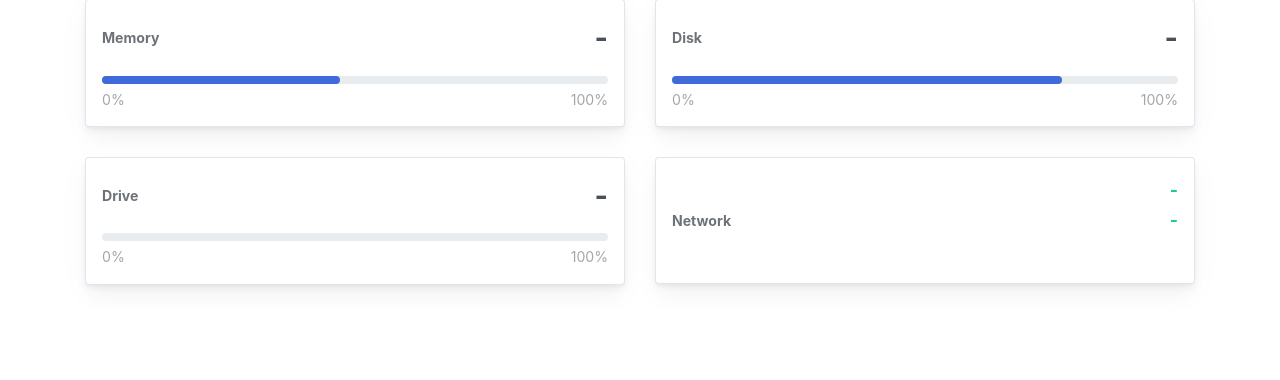
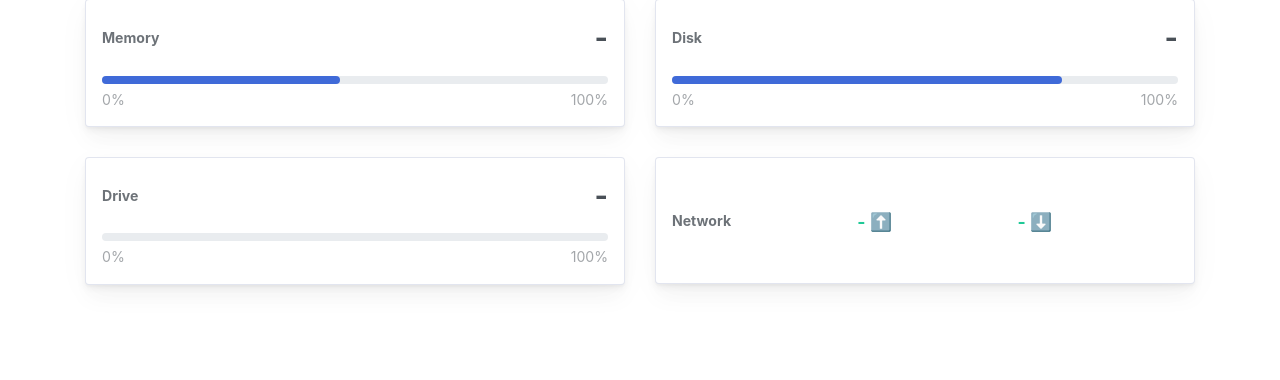
Before and after one commit to Mr-SatishYadav/raspberry-pi-stats, a Flask app: page / in a window 1280 px wide. Shown: the part 281-661 px from the top of the page. Run offline with Flask 3, Linux system fonts and the light colour scheme; some libraries are stand-ins or nearby versions.

Commit message:
Refactor network speed display logic and update dashboard for improved clarity

```diff
--- a/app.py
+++ b/app.py
@@ -80,8 +80,8 @@
         "disk_usage": psutil.disk_usage('/').percent,
         "temperature": f"{cpu_temp:.2f}" if isinstance(cpu_temp, (int, float)) else cpu_temp,
         "drive_temperature": drive_temp,
-        "upload_speed": f"{upload_speed/1024:.2f} KB/s",
-        "download_speed": f"{download_speed/1024:.2f} KB/s"
+        "upload_speed": f"{upload_speed/1024:.2f} KB/s" if upload_speed < 1048576 else f"{upload_speed/1048576:.2f} MB/s",
+        "download_speed": f"{download_speed/1024:.2f} KB/s" if download_speed < 1048576 else f"{download_speed/1048576:.2f} MB/s"
     }
 
 @app.route("/")
--- a/static/css/styles.css
+++ b/static/css/styles.css
@@ -288,8 +288,11 @@
 
 #net-widget .widget-content-right {
     display: flex;
-    flex-direction: column;
-    align-items: flex-end;
+    flex-direction: row;
+    align-items: center;
+    justify-content: space-evenly;
+    width: 100%;
+    height: 5.8rem;
 }
 
 .widget-content .widget-progress-wrapper {
@@ -353,3 +356,11 @@
 .widget-content .widget-progress-wrapper .progress-sub-label .sub-label-right {
     margin-left: auto
 }
+
+.upload::after {
+    content: " ⬆️";
+}
+
+.download::after {
+    content: " ⬇️";
+}
--- a/templates/dashboard.html
+++ b/templates/dashboard.html
@@ -34,9 +34,9 @@
                 [ 'temperature', 'temp', 'tmp-widget', 'temp-progress', [ 35, 45, 55 ] ],
                 [ 'memory_usage', 'memory', 'mem-widget', 'memory-progress', [ 60, 70, 90 ] ],
                 [ 'disk_usage', 'disk', 'dsk-widget', 'disk-progress', [ 70, 80, 90 ] ],
-                [ 'disk_temperature', 'drive-temp', 'drive-widget', 'drive-temp-progress', [ 40, 50, 60 ] ],
-                [ 'upload_speed', 'upload-speed', 'net-widget', 'upload-speed-progress', [ 25, 50, 75 ] ],
-                [ 'download_speed', 'download-speed', 'net-widget', 'download-speed-progress', [ 25, 50, 75 ] ]
+                [ 'drive_temperature', 'drive-temp', 'drive-widget', 'drive-temp-progress', [ 40, 50, 60 ] ],
+                [ 'upload_speed', 'upload-speed', 'net-widget', 'upload-speed-progress', null ],
+                [ 'download_speed', 'download-speed', 'net-widget', 'download-speed-progress', null ]
             ];
 
             // Cache DOM queries
@@ -53,16 +53,20 @@
                 const value = data[ key ];
                 const elem = elements[ i ];
                 if (value !== 'N/A') {
-                    const color = getColorClass(value, stats[ i ][ 4 ]);
+                    const color = stats[ i ][ 4 ] ? getColorClass(value, stats[ i ][ 4 ]) : '#d92550';
                     elem.card.style.display = 'unset';
-                    elem.progress.ariaValueNow = value;
-                    elem.progress.style.cssText = `width: ${ value }%; background-color: ${ color }`;
-                    elem.value.style.color = color;
+                    if (elem.progress) {
+                        elem.progress.ariaValueNow = value;
+                        elem.progress.style.cssText = `width: ${ value }%; background-color: ${ color }`;
+                        elem.value.style.color = color;
+                    }
                     // Show °C for temperature, % for others
-                    if (key === 'temperature') {
+                    if (key.includes('temp')) {
                         elem.value.textContent = value + '°C';
+                    } else if (!key.includes('speed')) {
+                        elem.value.textContent = value + '%';
                     } else {
-                        elem.value.textContent = value + '%';
+                        elem.value.textContent = value;
                     }
                 } else {
                     elem.card.style.display = 'none';
@@ -229,9 +233,9 @@
                             <div class="widget-content-left">
                                 <div class="widget-heading">Network</div>
                             </div>
-                            <div class="widget-content-right" style="height: 5.8rem;">
-                                <div id='upload-speed' class="widget-numbers net-number">-</div>
-                                <div id='download-speed' class="widget-numbers net-number">-</div>
+                            <div class="widget-content-right">
+                                <div id='upload-speed' class="widget-numbers net-number upload">-</div>
+                                <div id='download-speed' class="widget-numbers net-number download">-</div>
                             </div>
                         </div>
                     </div>
```
